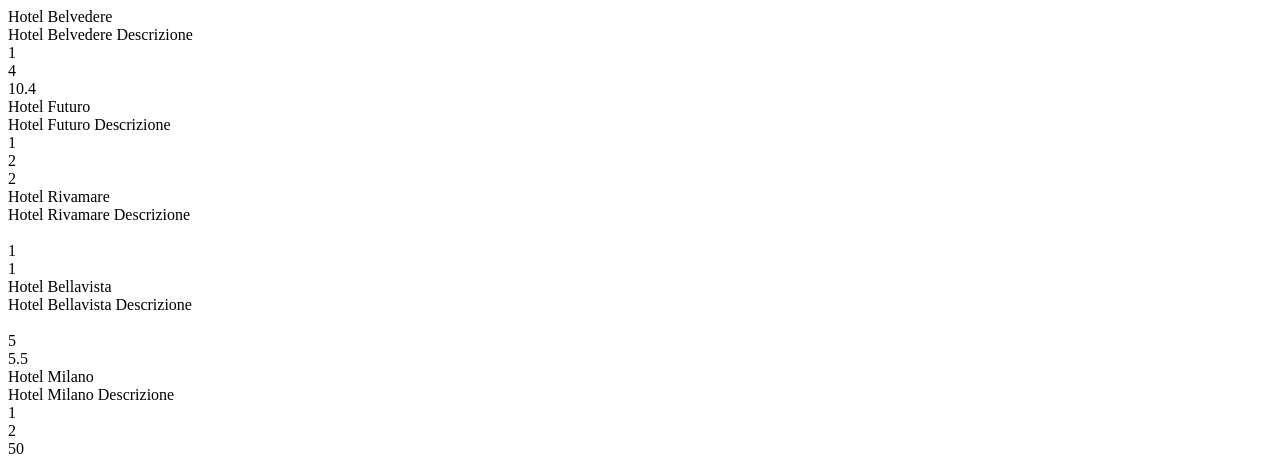
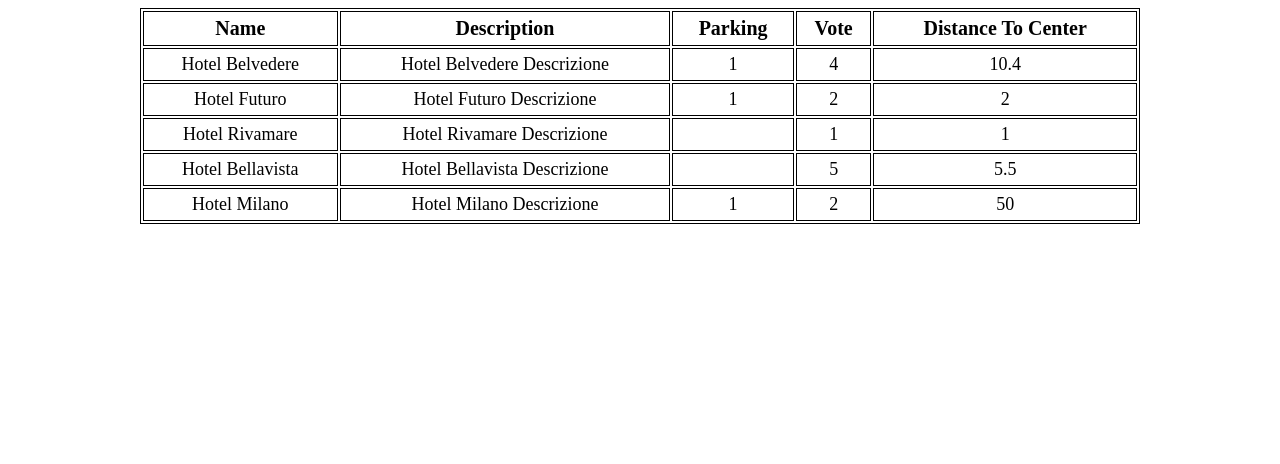
Before and after one commit to RobertoZefi/php-hotel, a PHP site: page / in a window 1280 px wide. Shown: the top 464 px of the page. Run offline with PHP 8.4, Linux system fonts and the light colour scheme.

Commit message:
FEAT table added

```diff
--- a/index.php
+++ b/index.php
@@ -52,14 +52,38 @@
     <meta http-equiv="X-UA-Compatible" content="IE=edge">
     <meta name="viewport" content="width=device-width, initial-scale=1.0">
     <title>Document</title>
+    <link rel="stylesheet" href="./style.css">
 </head>
 <body>
-    <?php
-    foreach($hotels as $value){
-        foreach($value as $key => $hotel){
-            echo $hotel . '<br>';
-        }
-    }
-    ?>
+    <div class="container">
+        <table>
+            <thead>
+                <tr>
+                    <th>Name</th>
+                    <th>Description</th>
+                    <th>Parking</th>
+                    <th>Vote</th>
+                    <th>Distance To Center</th>
+                </tr>
+           </thead>
+           <tbody>
+                <?php
+                foreach($hotels as $value){
+                    ?>
+                    <tr>
+                    <?php
+                    foreach($value as $key => $hotel){
+                        ?>
+                        <td><?php echo $hotel ?></th>
+                        <?php
+                    }
+                    ?>
+                    </tr>
+                    <?php
+                }
+                ?>
+           </tbody>
+        </table>
+    </div>
 </body>
 </html>
--- /dev/null
+++ b/style.css
@@ -0,0 +1,25 @@
+.container{
+    max-width: 1000px;
+    margin: 0 auto;
+}
+
+table{
+    width: 100%;
+}
+
+th{
+    font-size: 20px;
+}
+
+tr{
+    font-size: 18px;
+}
+
+th, td{
+    padding: 5px;
+    text-align: center;
+}
+
+table, th, td{
+    border: 1px solid black;
+}
```
